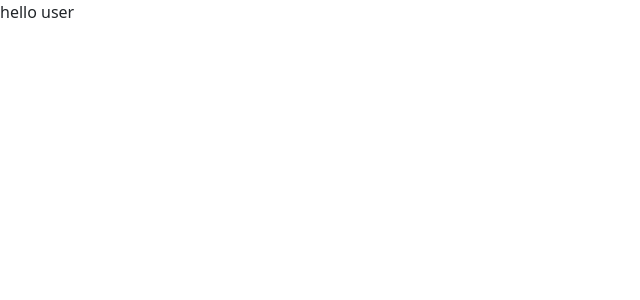
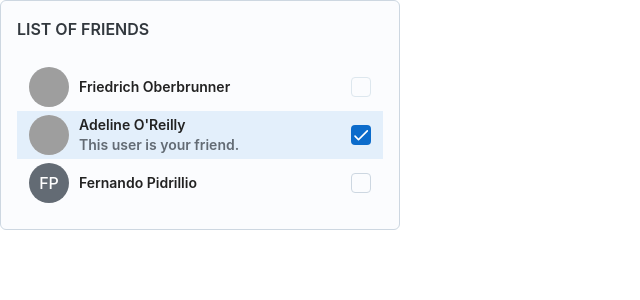
Before and after one commit to khalmatay/GoogleFriends, a React (Create React App) app in the folder my-app/: page / in a window 1280 px wide. Both pictures are taken after typing "name@example.com", "Sample123" into the empty fields and a click on the button "Submit". Shown: the top 300 px of the page, without its empty margins (0-640 px from the left). Built offline with nearby package versions, Linux system fonts and the light colour scheme; grey boxes are pictures that could not be loaded.

Commit message:
dobavil material ui

```diff
--- a/my-app/public/index.html
+++ b/my-app/public/index.html
@@ -9,6 +9,16 @@
       name="description"
       content="Web site created using create-react-app"
     />
+    <link
+    rel="stylesheet"
+    href="https://fonts.googleapis.com/css?family=Roboto:300,400,500,700&display=swap"
+    />
+    <link
+    rel="stylesheet"
+    href="https://fonts.googleapis.com/icon?family=Material+Icons"
+    />
+
+
     <link rel="apple-touch-icon" href="%PUBLIC_URL%/logo192.png" />
     <!--
       manifest.json provides metadata used when your web app is installed on a
--- a/my-app/src/App.css
+++ b/my-app/src/App.css
@@ -1,8 +1,11 @@
 .App {
-    background-color: white;
+    background-color:white;
 
   }
-
+  .first{
+    width: 1000px;
+    height: 1000px;
+  }
   .Auth-form-container {
     display: flex;
     justify-content: center;
@@ -12,7 +15,7 @@
   }
 
   .Auth-form {
-    width:340px;
+    width:440px;
     box-shadow: rgb(0 0 0 / 16%) 1px 1px 10px;
     padding-top: 30px;
     padding-bottom: 20px;
--- a/my-app/src/App.js
+++ b/my-app/src/App.js
@@ -16,10 +16,10 @@ function App() {
         currentPage === 'signup' && <Auth />
       }
       {
-        currentPage === 'main' && <div>hello user</div>
+        currentPage === 'main' && <Sign />
       }
+    </div>
 
-    </div>
   )
 }
 
--- a/my-app/src/Auth.js
+++ b/my-app/src/Auth.js
@@ -10,7 +10,7 @@ export default function ({afterSignIn}) {
 
   if (authMode === "signin") {
     return (
-      <div className="Auth-form-container">
+      <div className="Auth-form-container first" >
         <form className="Auth-form">
           <div className="Auth-form-content">
             <h3 className="Auth-form-title">Sign In</h3>
@@ -54,7 +54,7 @@ export default function ({afterSignIn}) {
     <div className="Auth-form-container">
       <form className="Auth-form">
         <div className="Auth-form-content">
-          <h3 className="Auth-form-title">Sign In</h3>
+          <h3 className="Auth-form-title">Sign Up</h3>
           <div className="text-center">
             Already registered?{" "}
             <span className="link-primary" onClick={changeAuthMode}>
--- a/my-app/src/index.css
+++ b/my-app/src/index.css
@@ -1,19 +1,7 @@
-body {
-  margin: 0;
-  font-family: -apple-system, BlinkMacSystemFont, 'Segoe UI', 'Roboto', 'Oxygen',
-    'Ubuntu', 'Cantarell', 'Fira Sans', 'Droid Sans', 'Helvetica Neue',
-    sans-serif;
-  -webkit-font-smoothing: antialiased;
-  -moz-osx-font-smoothing: grayscale;
-}
-
-code {
-  font-family: source-code-pro, Menlo, Monaco, Consolas, 'Courier New',
-    monospace;
-}
-body {
-  width: 350px;
-  height: 450px;
+body{
+  height: 400px;
+  width: 400px;
+  background-color: aqua;
 
 
- }
+}
--- /dev/null
+++ b/my-app/src/signup-succes.css
@@ -0,0 +1,6 @@
+.sign-up{
+    background-color: aqua;
+    height: 1000px;
+    width: 1000px;
+    overflow: hidden;
+  }
--- a/my-app/src/signup-succes.js
+++ b/my-app/src/signup-succes.js
@@ -1,9 +1,106 @@
-import React from "react"
 
-export default function (props) {
+import './signup-succes.css';
+import * as React from 'react';
+import Avatar from '@mui/joy/Avatar';
+import Box from '@mui/joy/Box';
+import Checkbox, { checkboxClasses } from '@mui/joy/Checkbox';
+import List from '@mui/joy/List';
+import ListItem from '@mui/joy/ListItem';
+import Typography from '@mui/joy/Typography';
+import Sheet from '@mui/joy/Sheet';
+
+export default function ExampleFilterMemberCheckbox() {
+  const [members, setMembers] = React.useState([false, true, false]);
+  const toggleMember = (index) => (event) => {
+    const newMembers = [...members];
+    newMembers[index] = event.target.checked;
+    setMembers(newMembers);
+  };
   return (
-    <div>List of
-
-    </div>
-  )
+    <Sheet
+      variant="outlined"
+      sx={{
+        p: 2,
+        borderRadius: 'sm',
+        maxHeight:'100%',
+        maxWidth: '100%',
+      }}
+    >
+      <Typography
+        id="member"
+        sx={{
+          textTransform: 'uppercase',
+          fontSize: 'xs2',
+          letterSpacing: 'lg',
+          fontWeight: 'lg',
+          color: 'text.secondary',
+          mb: 2,
+        }}
+      >
+        List of friends
+      </Typography>
+      <Box role="group" aria-labelledby="member">
+        <List
+          sx={{
+            [`& .${checkboxClasses.root}`]: {
+              mr: 'auto',
+              flexGrow: 1,
+              alignItems: 'center',
+              flexDirection: 'row-reverse',
+              gap: 1.5,
+            },
+          }}
+        >
+          <ListItem>
+            <Avatar aria-hidden="true" src="/static/images/avatar/1.jpg" />
+            <Checkbox
+              disabled
+              label="Friedrich Oberbrunner"
+              overlay
+              checked={members[0]}
+              onChange={toggleMember(0)}
+            />
+          </ListItem>
+          <ListItem
+            {...(members[1] && {
+              variant: 'soft',
+              color: 'primary',
+            })}
+          >
+            <Avatar aria-hidden="true" src="/static/images/avatar/2.jpg" />
+            <Checkbox
+              overlay
+              label={
+                <React.Fragment>
+                  Adeline O&apos;Reilly{' '}
+                  {members[1] && (
+                    <Typography
+                      aria-hidden="true"
+                      sx={{ display: 'block', fontSize: 'sm', color: 'neutral.500' }}
+                    >
+                      This user is your friend.
+                    </Typography>
+                  )}
+                </React.Fragment>
+              }
+              checked={members[1]}
+              onChange={toggleMember(1)}
+            />
+          </ListItem>
+          <ListItem {...(members[2] && { variant: 'soft', color: 'neutral' })}>
+            <Avatar aria-hidden="true" variant="solid">
+              FP
+            </Avatar>
+            <Checkbox
+              label="Fernando Pidrillio"
+              overlay
+              color="neutral"
+              checked={members[2]}
+              onChange={toggleMember(2)}
+            />
+          </ListItem>
+        </List>
+      </Box>
+    </Sheet>
+  );
 }
```
Also changed, not shown: my-app/package.json (+8 -1 lines), 1 other file (tests, documents, lock files or other folders).
